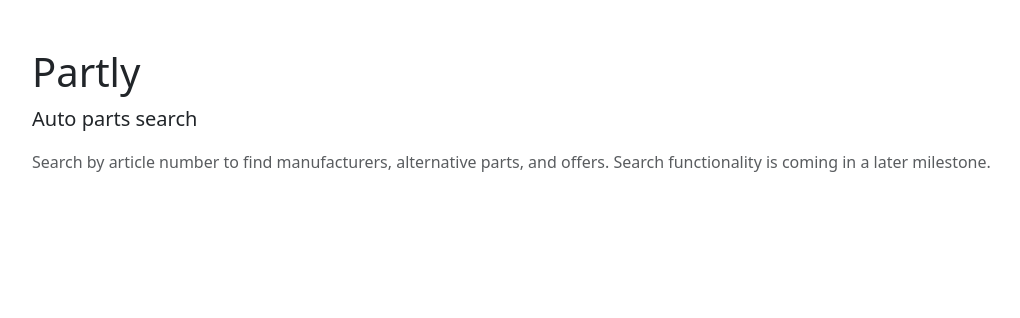
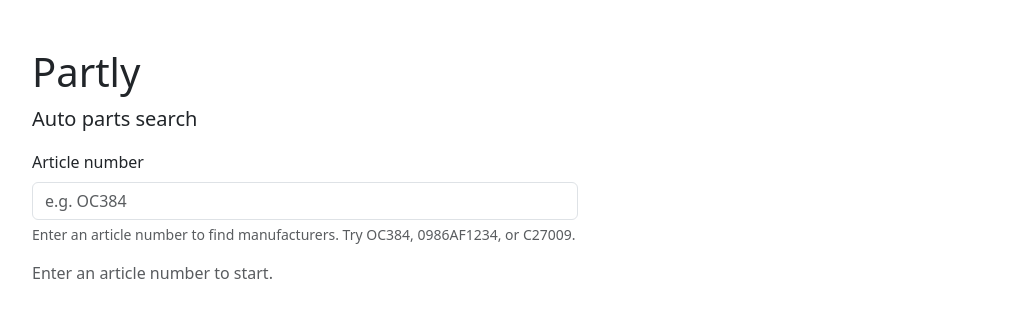
Before and after one commit to therealzver/partly-parts-search, a React (Vite) app: page / in a window 1280 px wide. Shown: the top 318 px of the page, without its empty margins (50-1070 px from the left). Built offline with nearby package versions, Linux system fonts and the light colour scheme.

Commit message:
feat: add article search and manufacturer selection UI

```diff
--- a/src/App.jsx
+++ b/src/App.jsx
@@ -1,12 +1,11 @@
+import ArticleSearch from './features/parts/ArticleSearch.jsx'
+
 export default function App() {
   return (
     <main className="container py-5">
       <h1>Partly</h1>
       <p className="lead">Auto parts search</p>
-      <p className="text-body-secondary">
-        Search by article number to find manufacturers, alternative parts, and offers.
-        Search functionality is coming in a later milestone.
-      </p>
+      <ArticleSearch />
     </main>
   )
 }
--- /dev/null
+++ b/src/features/parts/ArticleSearch.jsx
@@ -0,0 +1,91 @@
+import { useEffect, useState } from 'react'
+import { useDispatch, useSelector } from 'react-redux'
+import {
+  articleChanged,
+  fetchManufacturers,
+  manufacturerSelected,
+  selectArticle,
+  selectManufacturers,
+  selectManufacturersError,
+  selectManufacturersStatus,
+  selectSelectedManufacturer,
+} from './partsSlice.js'
+
+export default function ArticleSearch() {
+  const dispatch = useDispatch()
+  const article = useSelector(selectArticle)
+  const [input, setInput] = useState(article)
+  const normalizedArticle = input.trim().toUpperCase()
+  const manufacturers = useSelector(selectManufacturers)
+  const status = useSelector(selectManufacturersStatus)
+  const error = useSelector(selectManufacturersError)
+  const selected = useSelector(selectSelectedManufacturer)
+
+  useEffect(() => {
+    if (!normalizedArticle) return
+
+    let request
+    const timer = setTimeout(() => {
+      request = dispatch(fetchManufacturers(normalizedArticle))
+    }, 450)
+
+    return () => {
+      clearTimeout(timer)
+      request?.abort()
+    }
+  }, [normalizedArticle, dispatch])
+
+  function handleChange(event) {
+    const value = event.target.value
+    setInput(value)
+    dispatch(articleChanged(value.trim().toUpperCase()))
+  }
+
+  return (
+    <section className="row g-4" aria-label="Article search">
+      <div className="col-12 col-md-8 col-lg-6">
+        <label className="form-label" htmlFor="article">Article number</label>
+        <input
+          id="article"
+          className="form-control"
+          type="text"
+          placeholder="e.g. OC384"
+          autoComplete="off"
+          aria-describedby="article-help"
+          value={input}
+          onChange={handleChange}
+        />
+        <p id="article-help" className="form-text">
+          Enter an article number to find manufacturers. Try OC384, 0986AF1234, or C27009.
+        </p>
+        <div role="status" aria-live="polite">
+          {status === 'idle' && <p className="text-body-secondary">
+            {article ? 'Waiting for input to finish…' : 'Enter an article number to start.'}
+          </p>}
+          {status === 'loading' && <p>Searching manufacturers…</p>}
+          {status === 'succeeded' && <p>
+            {manufacturers.length ? 'Choose a manufacturer.' : 'No manufacturers found. Check the article number.'}
+          </p>}
+        </div>
+        {status === 'failed' && <p role="alert" className="alert alert-danger">
+          Could not load manufacturers. {error} Edit the article number to search again.
+        </p>}
+        {status === 'succeeded' && manufacturers.length > 0 && (
+          <div role="group" aria-label="Manufacturers" className="d-flex flex-wrap gap-2">
+            {manufacturers.map((brand) => (
+              <button
+                key={brand}
+                type="button"
+                className={`btn ${selected === brand ? 'btn-primary' : 'btn-outline-primary'}`}
+                aria-pressed={selected === brand}
+                onClick={() => dispatch(manufacturerSelected(brand))}
+              >
+                {brand}
+              </button>
+            ))}
+          </div>
+        )}
+      </div>
+    </section>
+  )
+}
```
Also changed, not shown: 4 other files (tests, documents, lock files or other folders).
